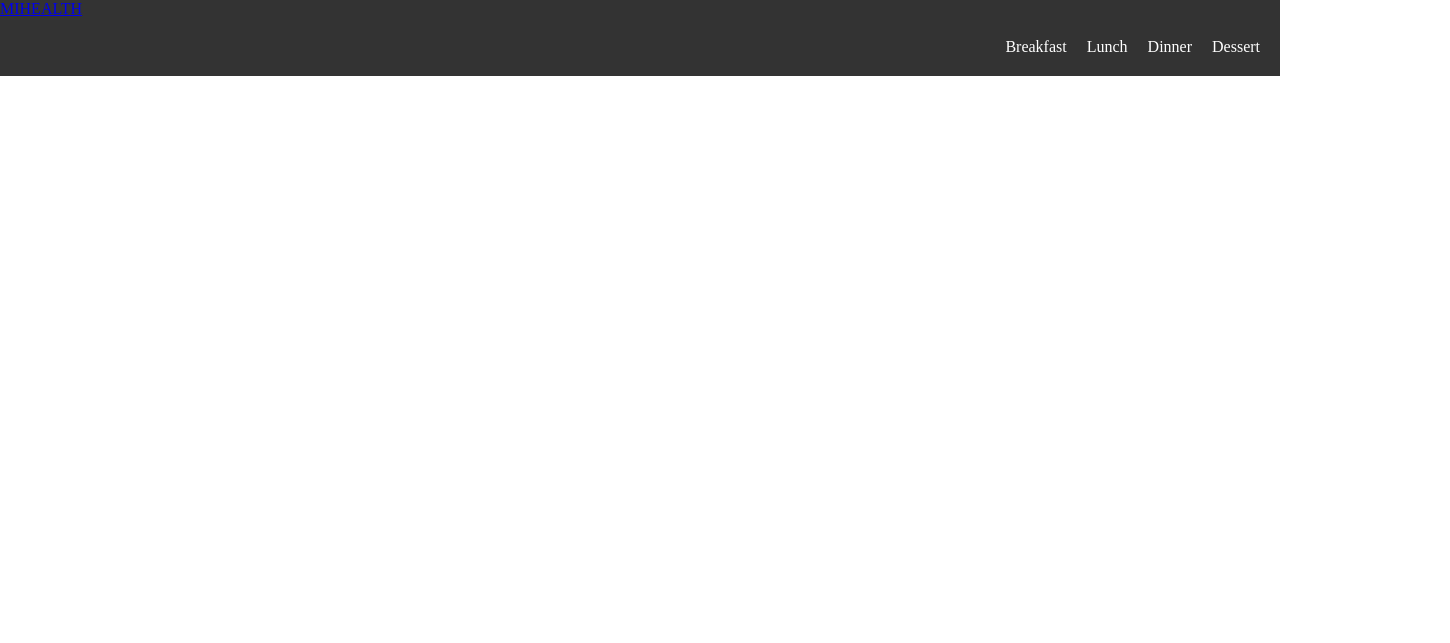
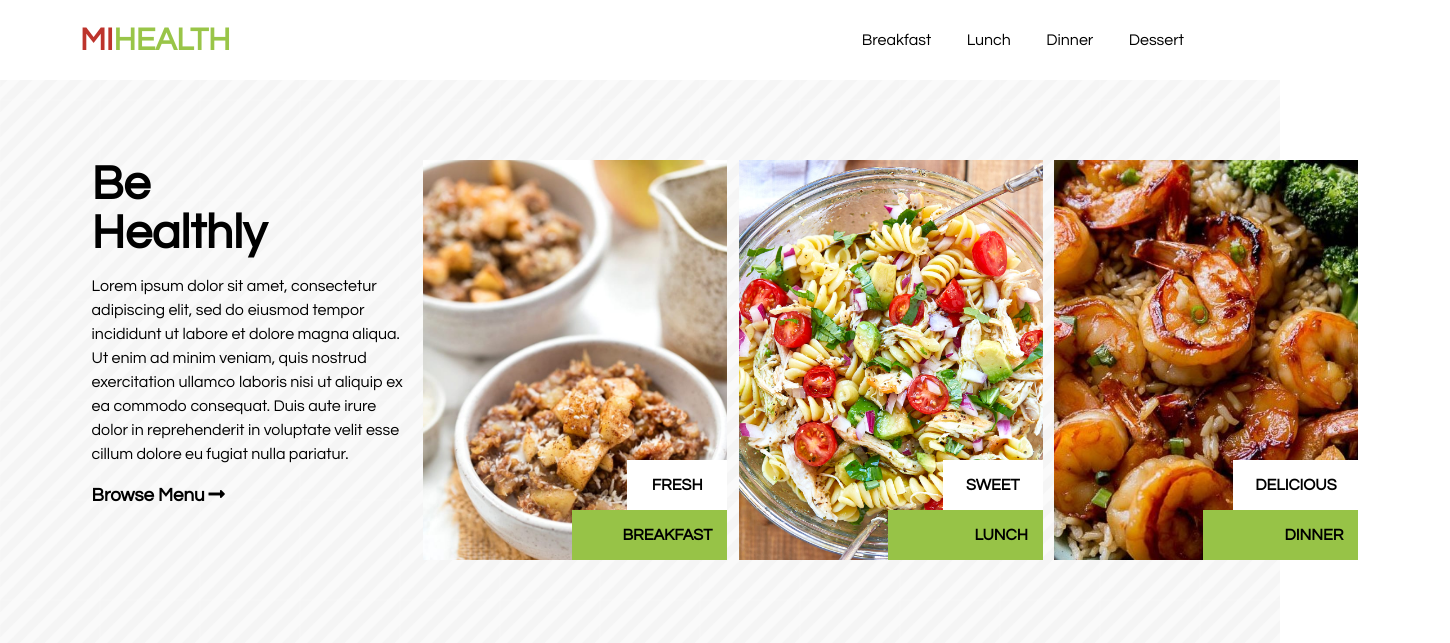
Before and after one commit to BradBean/MIHEALTH, a plain HTML site: page index.html in a window 1280 px wide. Shown: the whole page, 1450 px wide, since content can reach past the window. Drawn offline with Linux system fonts and the light colour scheme.

Commit message:
finished

```diff
--- a/index.html
+++ b/index.html
@@ -1,22 +1,55 @@
 <!DOCTYPE html>
 <html>
     <head>
+        <link href="https://cdnjs.cloudflare.com/ajax/libs/font-awesome/5.15.1/css/all.min.css" rel="stylesheet">
+        <link rel="stylesheet" type="text/css" href="style.css">
+        <!--google font api-->
+        <link rel="preconnect" href="https://fonts.googleapis.com">
+        <link rel="preconnect" href="https://fonts.gstatic.com" crossorigin>
+        <link href="https://fonts.googleapis.com/css2?family=Questrial&display=swap" rel="stylesheet">
         <title>MIHEALTH</title>
-        <link rel="stylesheet" type="text/css" href="style.css">
     </head>
     <body>
-        <main id="mainContent">
-          <nav>
-            <div id="navBarPart1">
-                <a href="#" class="nav-link-left">MIHEALTH</a>
+        <div id="main-container">
+            <div id="topbar">
+                <div id="logo">
+                    <a href="#" class="nav-link-left">
+                        <b><span class="mi">MI</span><span class="health">HEALTH</span></b>
+                </div>
+                <div id="nav-links">
+                    <a href="#">Breakfast</a>
+                    <a href="#">Lunch</a>
+                    <a href="#">Dinner</a>
+                    <a href="#">Dessert</a>
+                </div>
             </div>
-            <div id="navBarPart2">
-                <a href="#" class="nav-link-right">Breakfast</a>
-                <a href="#" class="nav-link-right">Lunch</a>
-                <a href="#" class="nav-link-right">Dinner</a>
-                <a href="#" class="nav-link-right">Dessert</a>
+            <div class="page-content">
+                <div class="text">
+                    <b>
+                    <h1>Be</h1>
+                    <h1>Healthly</h1>
+                    </b>
+                    <p>Lorem ipsum dolor sit amet, consectetur adipiscing elit, sed do eiusmod tempor incididunt ut labore et dolore magna aliqua. Ut enim ad minim veniam, quis nostrud exercitation ullamco laboris nisi ut aliquip ex ea commodo consequat. Duis aute irure dolor in reprehenderit in voluptate velit esse cillum dolore eu fugiat nulla pariatur.
+                    </p>
+                    <footer>
+                        <h3>Browse Menu
+                            <i class="fas fa-long-arrow-alt-right"></i>
+                        <h3>
+                    </footer>
+                </div>
+                <div class="image1">
+                    <div class="pic-text-top">FRESH</div>
+                    <div class="pic-text-bottom">BREAKFAST</div>
+                </div>
+                <div class="image2">
+                    <div class="pic-text-top">SWEET</div>
+                    <div class="pic-text-bottom">LUNCH</div>
+                </div>
+                <div class="image3">
+                    <div class="pic-text-top-grow">DELICIOUS</div>
+                    <div class="pic-text-bottom">DINNER</div>
+                </div>
             </div>
-          </nav>
-        <main>
+        </div>
     </body>
 </html>
--- a/style.css
+++ b/style.css
@@ -3,25 +3,130 @@ body{
   margin: 0;
 }
 
-nav {
-    background-color: #333;
-    color: #fff;
+#main-container {
+  width: 100vw;
+  height: 100vh;
+  font-family: 'Questrial', Helvetica, sans-serif;
+  background-image: url(/images/stripes-light.png);
+  background-repeat: repeat;
 }
 
-  #navBarPart2 {
+#topbar{
   display: flex;
-    justify-content: end;
+  flex-direction: row;
+  justify-content: space-between;
   align-items: center;
-    padding: 10px;
+  height: 5em;
+  padding: 0 5em;
+  background-color: white;
 }
 
-  .nav-link-right{
-    color: #fff;
+#logo a, #nav-links a {
+  color: black;
   text-decoration: none;
-    padding: 10px;
+}
+
+.mi {
+  color: rgb(189,52,44)
+}
+
+.health {
+  color: rgb(153,197,72)
+}
+
+#nav-links a {
+  padding: 1em;
   transition: background-color 0.3s ease;
 }
 
-  .nav-link-right:hover {
-    background-color: #555;
+#nav-links a:hover{
+  background-color: lightgrey;
 }
+
+#logo a {
+  font-size: 2em;
+}
+
+.page-content{
+  display: flex;
+  flex-wrap: wrap;
+  justify-content: space-evenly;
+  padding: 5em;
+  min-width: 1290px;
+}
+
+.text{
+  width: 20em;
+  height: 30em;
+}
+
+.text h1{
+  padding: 0;
+  margin: 0;
+  font-size: 3em;
+}
+
+.text p {
+  font-size: 1em;
+  line-height: 1.5;
+}
+
+.image1, .image2, .image3 {
+  width: 19em;
+  height: 25em;
+  background-size: cover;
+  background-position: center;
+  background-repeat: no-repeat;
+  display: flex;
+  flex-direction: column;
+  justify-content: flex-end;
+  align-items: flex-end;
+}
+
+.image1 {
+  background-image: url(images/apple-breakfast-quinoa.jpg);
+  display: flex;
+  flex-direction: column;
+  justify-content: flex-end;
+  align-items: flex-end;
+}
+
+.image2 {
+  background-image: url(images/pasta-salad-recipe-for-lunch.jpg);
+}
+
+.image3 {
+  background-image: url(images/shrimp.jpg);
+}
+
+.pic-text-bottom {
+  display: flex;
+  justify-content: flex-end;
+  align-items: center;
+  font-weight: bold;
+  width: 140px;
+  height: 50px;
+  background-color: rgb(151,195,71);
+  padding-right: 15px;
+}
+
+.pic-text-top {
+  display: flex;
+  justify-content: center;
+  align-items: center;
+  font-weight: bold;
+  width: 100px;
+  height: 50px;
+  background-color: white;
+}
+
+.pic-text-top-grow {
+  display: flex;
+  justify-content: center;
+  align-items: center;
+  font-weight: bold;
+  width: 125px;
+  height: 50px;
+  background-color: white;
+
+}
```
Also changed, not shown: images/apple-breakfast-quinoa.jpg (added), images/pasta-salad-recipe-for-lunch.jpg (added), images/shrimp.jpg (added), images/stripes-light.png (added), 2 other files. Lines whose indentation alone changed are shown as unchanged.
